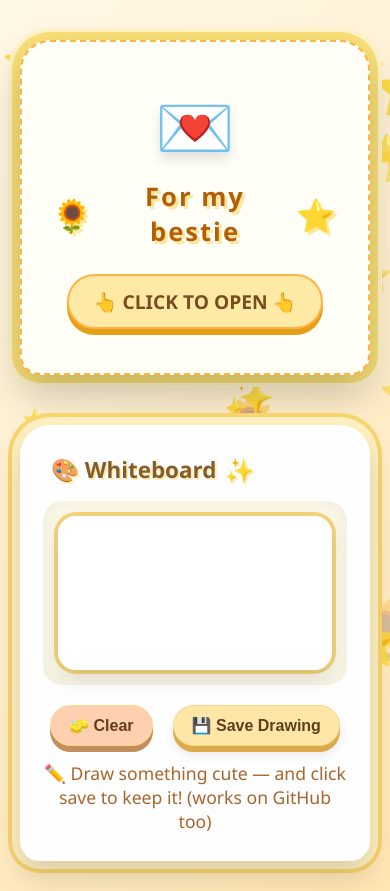
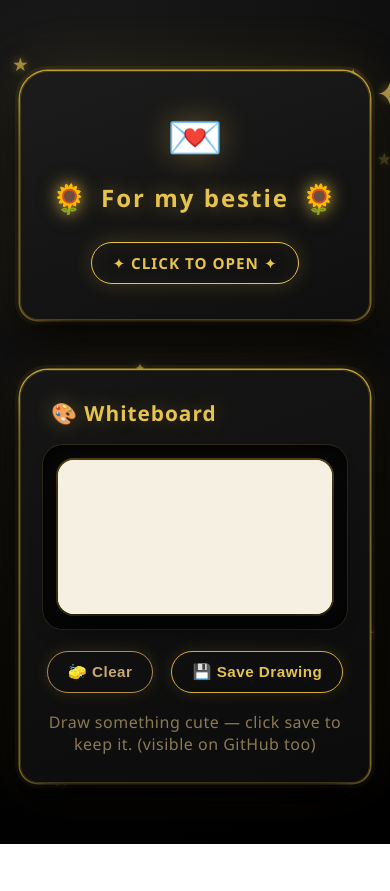
Before and after one commit to xxarvi/sorry, a plain HTML site: page index.html in a window 390 px wide. After the commit the page ends 844 px from the top, so only its background shows below. Drawn offline with Linux system fonts and the light colour scheme.

Commit message:
Update index.html

```diff
--- a/index.html
+++ b/index.html
@@ -13,7 +13,7 @@
 
         body {
             min-height: 100vh;
-            background: linear-gradient(145deg, #fff7e6 0%, #ffe6b3 100%);
+            background: radial-gradient(circle at 20% 10%, #1a1a1a 0%, #0a0a0a 55%, #000000 100%);
             font-family: 'Segoe UI', 'Comic Sans MS', 'Chalkboard SE', cursive, sans-serif;
             display: flex;
             flex-direction: column;
@@ -22,6 +22,7 @@
             padding: 20px;
             position: relative;
             overflow-x: hidden;
+            color: #f0e6c5;
         }
 
         /* SUNFLOWERS & STARS BACKGROUND */
@@ -37,28 +38,30 @@
 
         .sunflower {
             position: absolute;
-            font-size: 3rem;
-            opacity: 0.35;
-            transform: rotate(10deg);
-            animation: float 8s infinite ease-in-out;
+            font-size: 2.8rem;
+            opacity: 0.22;
+            filter: grayscale(0.25) brightness(1.3);
+            animation: float 9s infinite ease-in-out;
         }
 
         .star {
             position: absolute;
-            font-size: 2rem;
-            opacity: 0.5;
-            animation: twinkle 3s infinite alternate;
+            font-size: 1.5rem;
+            opacity: 0.45;
+            color: #ffd966;
+            text-shadow: 0 0 8px rgba(255, 217, 102, 0.6);
+            animation: twinkle 3.5s infinite alternate;
         }
 
         @keyframes float {
-            0% { transform: translateY(0) rotate(5deg); }
-            50% { transform: translateY(-15px) rotate(15deg); }
-            100% { transform: translateY(0) rotate(5deg); }
+            0% { transform: translateY(0) rotate(4deg); }
+            50% { transform: translateY(-18px) rotate(12deg); }
+            100% { transform: translateY(0) rotate(4deg); }
         }
 
         @keyframes twinkle {
-            0% { opacity: 0.2; transform: scale(0.8); }
-            100% { opacity: 0.9; transform: scale(1.2); }
+            0% { opacity: 0.15; transform: scale(0.7); }
+            100% { opacity: 0.7; transform: scale(1.15); }
         }
 
         /* CARD / LETTER CONTAINER */
@@ -66,61 +69,76 @@
             position: relative;
             z-index: 10;
             width: 100%;
-            max-width: 700px;
+            max-width: 680px;
             margin: 20px auto;
             perspective: 1200px;
         }
 
         .letter {
-            background: #fffef7;
-            border-radius: 30px 30px 20px 20px;
-            box-shadow: 0 20px 40px rgba(0, 0, 0, 0.2), 0 0 0 8px #f9e076, 0 0 0 12px #fff3c9;
-            padding: 35px 30px;
+            background: linear-gradient(160deg, #1c1c1c 0%, #0f0f0f 100%);
+            border-radius: 28px 28px 18px 18px;
+            box-shadow:
+                0 25px 50px rgba(0, 0, 0, 0.9),
+                0 0 0 1.5px #d4af37,
+                0 0 0 5px rgba(212, 175, 55, 0.1),
+                0 0 60px rgba(212, 175, 55, 0.15);
+            padding: 38px 28px;
             text-align: center;
             transition: all 0.3s;
-            border: 2px dashed #ffb347;
+            border: 1px solid rgba(212, 175, 55, 0.25);
             cursor: pointer;
         }
 
+        .letter:hover {
+            box-shadow:
+                0 25px 55px rgba(0, 0, 0, 1),
+                0 0 0 1.5px #e6c34d,
+                0 0 0 5px rgba(230, 195, 77, 0.15),
+                0 0 80px rgba(230, 195, 77, 0.2);
+        }
+
         .letter h1 {
-            font-size: 2.4rem;
-            color: #b45f06;
-            text-shadow: 3px 3px 0 #ffe69b;
+            font-size: 2.2rem;
+            color: #e6c34d;
+            text-shadow: 0 0 20px rgba(230, 195, 77, 0.4);
             letter-spacing: 2px;
             margin-bottom: 10px;
             display: flex;
             align-items: center;
             justify-content: center;
-            gap: 10px;
+            gap: 12px;
+            font-weight: 600;
         }
 
         .letter h1 span {
-            font-size: 2rem;
+            font-size: 1.8rem;
+            filter: drop-shadow(0 0 6px rgba(230, 195, 77, 0.5));
         }
 
         .envelope-icon {
-            font-size: 4rem;
-            margin: 5px 0 10px;
-            filter: drop-shadow(0 8px 6px rgba(0,0,0,0.1));
+            font-size: 3.5rem;
+            margin: 5px 0 12px;
+            filter: drop-shadow(0 0 15px rgba(230, 195, 77, 0.35));
         }
 
         .click-hint {
-            background: #ffeaa5;
+            background: transparent;
             display: inline-block;
-            padding: 12px 24px;
+            padding: 12px 28px;
             border-radius: 60px;
-            font-size: 1.2rem;
-            font-weight: bold;
-            color: #7a4b1d;
-            border: 2px solid #ffb347;
-            box-shadow: 0 6px 0 #e6a017;
-            transition: 0.1s;
+            font-size: 1.1rem;
+            font-weight: 600;
+            color: #e6c34d;
+            border: 1.5px solid #e6c34d;
+            box-shadow: 0 0 20px rgba(230, 195, 77, 0.2), inset 0 0 20px rgba(230, 195, 77, 0.05);
+            transition: 0.25s;
             margin: 15px 0 5px;
+            letter-spacing: 1px;
         }
 
-        .click-hint:active {
-            transform: translateY(3px);
-            box-shadow: 0 3px 0 #e6a017;
+        .click-hint:hover {
+            background: rgba(230, 195, 77, 0.1);
+            box-shadow: 0 0 30px rgba(230, 195, 77, 0.35);
         }
 
         /* hidden message inside letter — revealed on click */
@@ -128,45 +146,52 @@
             max-height: 0;
             overflow: hidden;
             opacity: 0;
-            transition: max-height 0.7s ease, opacity 0.6s ease, margin 0.3s;
-            background: #fff7e0;
-            border-radius: 25px;
+            transition: max-height 0.8s ease, opacity 0.7s ease, padding 0.4s, margin 0.4s;
+            background: linear-gradient(150deg, #161616, #0d0d0d);
+            border-radius: 22px;
             padding: 0 15px;
             margin-top: 0;
-            border: 2px dashed transparent;
+            border: 1px solid transparent;
         }
 
         .letter.open .sorry-message {
-            max-height: 300px;
+            max-height: 400px;
             opacity: 1;
-            padding: 20px 18px;
-            margin-top: 20px;
-            border-color: #ffb86b;
+            padding: 24px 20px;
+            margin-top: 22px;
+            border-color: rgba(230, 195, 77, 0.3);
+            box-shadow: inset 0 0 30px rgba(230, 195, 77, 0.05);
         }
 
         .sorry-message p {
-            font-size: 1.5rem;
-            line-height: 1.6;
-            color: #6b3f1f;
-            font-weight: 600;
+            font-size: 1.4rem;
+            line-height: 1.7;
+            color: #d9cfb0;
+            font-weight: 400;
             word-break: break-word;
         }
 
         .sorry-message .big-sorry {
-            font-size: 2.2rem;
+            font-size: 2rem;
             display: block;
-            margin-bottom: 8px;
-            color: #c4450c;
+            margin-bottom: 10px;
+            color: #e6c34d;
+            text-shadow: 0 0 20px rgba(230, 195, 77, 0.4);
+            font-weight: 700;
+            letter-spacing: 1px;
         }
 
         .sorry-message .compliment {
-            font-size: 1.8rem;
-            background: #ffd966;
+            font-size: 1.5rem;
+            background: linear-gradient(135deg, #e6c34d, #c9a227);
             display: inline-block;
-            padding: 6px 20px;
+            padding: 8px 28px;
             border-radius: 50px;
-            margin-top: 15px;
-            box-shadow: 0 4px 0 #bb8f2b;
+            margin-top: 18px;
+            color: #0a0a0a;
+            font-weight: 700;
+            box-shadow: 0 0 25px rgba(230, 195, 77, 0.4);
+            letter-spacing: 1px;
         }
 
         /* WHITEBOARD */
@@ -174,13 +199,17 @@
             position: relative;
             z-index: 20;
             width: 100%;
-            max-width: 900px;
+            max-width: 880px;
             margin: 30px auto 10px;
-            background: #fefefe;
-            border-radius: 30px 30px 20px 20px;
-            box-shadow: 0 15px 30px rgba(0, 0, 0, 0.15), 0 0 0 8px #fff1c1, 0 0 0 12px #f9d56e;
-            padding: 25px 20px 20px;
-            border: 3px solid #ffffff;
+            background: linear-gradient(160deg, #161616 0%, #0b0b0b 100%);
+            border-radius: 28px 28px 18px 18px;
+            box-shadow:
+                0 25px 45px rgba(0, 0, 0, 0.9),
+                0 0 0 1.5px #d4af37,
+                0 0 0 5px rgba(212, 175, 55, 0.08),
+                0 0 60px rgba(212, 175, 55, 0.1);
+            padding: 28px 22px 22px;
+            border: 1px solid rgba(212, 175, 55, 0.2);
         }
 
         .whiteboard-header {
@@ -189,33 +218,35 @@
             align-items: center;
             flex-wrap: wrap;
             gap: 12px;
-            margin-bottom: 15px;
+            margin-bottom: 18px;
             padding: 0 8px;
         }
 
         .whiteboard-header h2 {
-            font-size: 1.9rem;
-            color: #845d2c;
-            text-shadow: 2px 2px 0 #ffecb3;
+            font-size: 1.8rem;
+            color: #e6c34d;
+            text-shadow: 0 0 20px rgba(230, 195, 77, 0.3);
             display: flex;
             align-items: center;
-            gap: 8px;
+            gap: 10px;
+            font-weight: 600;
+            letter-spacing: 1px;
         }
 
         .canvas-container {
             position: relative;
             display: flex;
             justify-content: center;
-            background: #fcf8e8;
+            background: #0a0a0a;
             border-radius: 20px;
             padding: 15px;
-            box-shadow: inset 0 0 20px rgba(0, 0, 0, 0.05);
+            box-shadow: inset 0 0 30px rgba(0, 0, 0, 0.9), 0 0 0 1px rgba(212, 175, 55, 0.15);
         }
 
         canvas {
-            background: #ffffff;
-            border-radius: 18px;
-            box-shadow: 0 10px 20px rgba(0, 0, 0, 0.1), 0 0 0 4px #f3d47c;
+            background: #f5f0e1;
+            border-radius: 16px;
+            box-shadow: 0 10px 25px rgba(0, 0, 0, 0.8), 0 0 0 2px rgba(212, 175, 55, 0.4);
             cursor: crosshair;
             width: 100%;
             height: auto;
@@ -228,69 +259,83 @@
         .board-controls {
             display: flex;
             justify-content: center;
-            gap: 20px;
-            margin-top: 20px;
+            gap: 18px;
+            margin-top: 22px;
             flex-wrap: wrap;
         }
 
         .board-controls button {
-            background: #ffe6a7;
-            border: none;
-            padding: 14px 30px;
+            background: transparent;
+            border: 1.5px solid #d4af37;
+            padding: 13px 30px;
             border-radius: 50px;
-            font-size: 1.2rem;
-            font-weight: bold;
-            color: #5e3e1e;
+            font-size: 1.05rem;
+            font-weight: 600;
+            color: #e6c34d;
             cursor: pointer;
-            box-shadow: 0 6px 0 #dbaa4b, 0 8px 12px rgba(0, 0, 0, 0.1);
-            transition: 0.1s;
+            transition: 0.2s;
             display: flex;
             align-items: center;
             gap: 8px;
-            border: 1px solid #f7d98c;
+            letter-spacing: 0.5px;
+            box-shadow: 0 0 15px rgba(212, 175, 55, 0.15);
+        }
+
+        .board-controls button:hover {
+            background: rgba(230, 195, 77, 0.1);
+            box-shadow: 0 0 30px rgba(230, 195, 77, 0.35);
         }
 
         .board-controls button:active {
-            transform: translateY(4px);
-            box-shadow: 0 2px 0 #dbaa4b, 0 8px 12px rgba(0, 0, 0, 0.1);
+            transform: scale(0.97);
         }
 
         .board-controls button.clear-btn {
-            background: #ffd0b0;
-            box-shadow: 0 6px 0 #c28f5c;
+            border-color: #b08d57;
+            color: #c9a86b;
+        }
+
+        .board-controls button.clear-btn:hover {
+            background: rgba(176, 141, 87, 0.1);
+            box-shadow: 0 0 25px rgba(176, 141, 87, 0.3);
         }
 
         .save-status {
-            font-size: 0.95rem;
-            color: #a15818;
-            margin-left: 10px;
-            font-weight: 600;
+            font-size: 0.9rem;
+            color: #e6c34d;
+            font-weight: 500;
+            letter-spacing: 0.5px;
+            opacity: 0.8;
         }
 
         .footer-note {
             text-align: center;
-            margin: 15px 0 5px;
-            color: #a9642c;
-            font-size: 1.1rem;
-            font-weight: 500;
+            margin: 18px 0 5px;
+            color: #8a7a52;
+            font-size: 1rem;
+            font-weight: 400;
             z-index: 15;
             position: relative;
+            letter-spacing: 0.5px;
         }
 
         /* Responsive */
         @media (max-width: 600px) {
-            .letter h1 { font-size: 1.6rem; }
-            .sorry-message p { font-size: 1.2rem; }
-            .sorry-message .big-sorry { font-size: 1.7rem; }
-            .sorry-message .compliment { font-size: 1.3rem; }
-            .whiteboard-header h2 { font-size: 1.4rem; }
-            .board-controls button { padding: 10px 18px; font-size: 1rem; }
+            .letter h1 { font-size: 1.5rem; }
+            .letter { padding: 28px 18px; }
+            .sorry-message p { font-size: 1.1rem; }
+            .sorry-message .big-sorry { font-size: 1.5rem; }
+            .sorry-message .compliment { font-size: 1.15rem; padding: 6px 20px; }
+            .whiteboard-header h2 { font-size: 1.3rem; }
+            .board-controls button { padding: 11px 20px; font-size: 0.95rem; }
+            .click-hint { font-size: 0.95rem; padding: 10px 20px; }
+            .envelope-icon { font-size: 2.8rem; }
         }
     </style>
 </head>
 <body>
 
-    <!-- background sunflowers & stars (cute stuff) -->
+    <!-- background sunflowers & stars (simple, subtle) -->
     <div class="bg-fun" id="bgFun"></div>
 
     <!-- LETTER / SORRY CARD -->
@@ -298,21 +343,21 @@
         <div class="letter" id="letterCard">
             <div class="envelope-icon">💌</div>
             <h1>
-                <span>🌻</span> For my bestie <span>⭐</span>
+                <span>🌻</span> For my bestie <span>🌻</span>
             </h1>
             <div class="click-hint" id="clickHint">
-                👆 CLICK TO OPEN 👆
+                ✦ CLICK TO OPEN ✦
             </div>
             <!-- sorry message appears on click -->
             <div class="sorry-message" id="sorryMessage">
                 <p>
-                    <span class="big-sorry">I'M SORRY! 🥺</span>
-                    I'm really sorry if I hurt you or made you feel bad. You mean the world to me!
+                    <span class="big-sorry">I'M SORRY</span>
+                    I'm really sorry if I hurt you or made you feel bad. You mean the world to me.
                     <br><br>
-                    And also… you look SO GOOD today! 😎✨ Like seriously, how are you this amazing?
+                    And also… you look SO GOOD today. Like seriously, how are you this amazing?
                 </p>
                 <div class="compliment">
-                    ⭐ YOU'RE STUNNING ⭐
+                    ✦ YOU'RE STUNNING ✦
                 </div>
             </div>
         </div>
@@ -322,7 +367,7 @@
     <div class="whiteboard-section">
         <div class="whiteboard-header">
             <h2>
-                🎨 Whiteboard <span style="font-size:1.5rem;">✨</span>
+                🎨 Whiteboard
             </h2>
             <div class="save-status" id="saveStatus"></div>
         </div>
@@ -334,28 +379,28 @@
             <button id="saveBtn">💾 Save Drawing</button>
         </div>
         <p class="footer-note">
-            ✏️ Draw something cute — and click save to keep it! (works on GitHub too)
+            Draw something cute — click save to keep it. (visible on GitHub too)
         </p>
     </div>
 
     <script>
         (function() {
-            // ----- BACKGROUND SUNFLOWERS & STARS (cute stuff) -----
+            // ----- BACKGROUND SUNFLOWERS & STARS (simple, subtle) -----
             const bgContainer = document.getElementById('bgFun');
-            const sunflowerCount = 18;
-            const starCount = 25;
+            const sunflowerCount = 10;
+            const starCount = 18;
 
             // random positions for sunflowers
             for (let i = 0; i < sunflowerCount; i++) {
                 const sunflower = document.createElement('div');
                 sunflower.className = 'sunflower';
                 sunflower.textContent = '🌻';
-                sunflower.style.left = Math.random() * 95 + '%';
-                sunflower.style.top = Math.random() * 95 + '%';
-                sunflower.style.fontSize = (Math.random() * 2.5 + 2) + 'rem';
-                sunflower.style.animationDelay = Math.random() * 6 + 's';
-                sunflower.style.animationDuration = (Math.random() * 6 + 6) + 's';
-                sunflower.style.opacity = Math.random() * 0.3 + 0.2;
+                sunflower.style.left = Math.random() * 92 + 2 + '%';
+                sunflower.style.top = Math.random() * 92 + 2 + '%';
+                sunflower.style.fontSize = (Math.random() * 2 + 1.8) + 'rem';
+                sunflower.style.animationDelay = Math.random() * 7 + 's';
+                sunflower.style.animationDuration = (Math.random() * 7 + 7) + 's';
+                sunflower.style.opacity = Math.random() * 0.2 + 0.12;
                 bgContainer.appendChild(sunflower);
             }
 
@@ -363,27 +408,28 @@
             for (let i = 0; i < starCount; i++) {
                 const star = document.createElement('div');
                 star.className = 'star';
-                star.textContent = '⭐';
-                star.style.left = Math.random() * 98 + '%';
-                star.style.top = Math.random() * 98 + '%';
-                star.style.fontSize = (Math.random() * 1.8 + 1) + 'rem';
+                star.textContent = '✦';
+                star.style.left = Math.random() * 96 + 2 + '%';
+                star.style.top = Math.random() * 96 + 2 + '%';
+                star.style.fontSize = (Math.random() * 1.2 + 0.6) + 'rem';
                 star.style.animationDelay = Math.random() * 4 + 's';
-                star.style.animationDuration = (Math.random() * 3 + 2) + 's';
-                star.style.opacity = Math.random() * 0.5 + 0.2;
+                star.style.animationDuration = (Math.random() * 3 + 2.5) + 's';
+                star.style.opacity = Math.random() * 0.4 + 0.15;
                 bgContainer.appendChild(star);
             }
 
-            // extra tiny stars ✨
-            for (let i = 0; i < 15; i++) {
+            // a few small gold stars for warmth
+            for (let i = 0; i < 8; i++) {
                 const sparkle = document.createElement('div');
                 sparkle.className = 'star';
-                sparkle.textContent = '✨';
-                sparkle.style.left = Math.random() * 98 + '%';
-                sparkle.style.top = Math.random() * 98 + '%';
-                sparkle.style.fontSize = (Math.random() * 1.5 + 1) + 'rem';
+                sparkle.textContent = '★';
+                sparkle.style.left = Math.random() * 96 + 2 + '%';
+                sparkle.style.top = Math.random() * 96 + 2 + '%';
+                sparkle.style.fontSize = (Math.random() * 0.9 + 0.5) + 'rem';
                 sparkle.style.animationDelay = Math.random() * 5 + 's';
-                sparkle.style.animationDuration = (Math.random() * 2 + 1.5) + 's';
-                sparkle.style.opacity = Math.random() * 0.6 + 0.2;
+                sparkle.style.animationDuration = (Math.random() * 2.5 + 2) + 's';
+                sparkle.style.opacity = Math.random() * 0.5 + 0.2;
+                sparkle.style.color = '#e6c34d';
                 bgContainer.appendChild(sparkle);
             }
 
@@ -392,42 +438,29 @@
             const clickHint = document.getElementById('clickHint');
             let isOpen = false;
 
-            letterCard.addEventListener('click', function(e) {
-                // avoid toggling if clicking inside the open message? actually fine, we want the whole card clickable
+            letterCard.addEventListener('click', function() {
                 if (!isOpen) {
                     letterCard.classList.add('open');
-                    clickHint.textContent = '💖 you are the best 💖';
-                    clickHint.style.background = '#ffdbb5';
+                    clickHint.textContent = '✦ you are the best ✦';
+                    clickHint.style.background = 'rgba(230, 195, 77, 0.08)';
                     isOpen = true;
-                } else {
-                    // optional: keep it open, but we can let it close if you click again?
-                    // but the brief says "opens upon clicking" so once open stays open.
-                    // I'll make it so it doesn't close to avoid confusion.
-                    // but to be playful, we could keep it open. Just do nothing.
                 }
             });
 
-            // ----- WHITEBOARD DRAWING WITH SAVE (persist via localStorage, visible on GitHub) -----
+            // ----- WHITEBOARD DRAWING WITH SAVE (persist via localStorage) -----
             const canvas = document.getElementById('drawingCanvas');
             const ctx = canvas.getContext('2d');
             const clearBtn = document.getElementById('clearBtn');
             const saveBtn = document.getElementById('saveBtn');
             const saveStatus = document.getElementById('saveStatus');
 
-            // Set canvas dimensions properly (crisp)
-            function resizeCanvas() {
-                // we use fixed 800x450 for simplicity, but scale via CSS already
-                // keep internal size 800x450
-            }
-            resizeCanvas();
-
             // initialize white background
-            ctx.fillStyle = '#ffffff';
+            ctx.fillStyle = '#f5f0e1';
             ctx.fillRect(0, 0, canvas.width, canvas.height);
             ctx.lineCap = 'round';
             ctx.lineJoin = 'round';
             ctx.lineWidth = 6;
-            ctx.strokeStyle = '#3d2b1a'; // dark brown
+            ctx.strokeStyle = '#1a1a1a'; // dark ink
 
             // load saved drawing from localStorage (if any)
             function loadDrawingFromStorage() {
@@ -438,7 +471,7 @@
                         ctx.drawImage(img, 0, 0, canvas.width, canvas.height);
                     };
                     img.src = saved;
-                    saveStatus.textContent = '✨ drawing loaded from GitHub ✨';
+                    saveStatus.textContent = '✦ drawing loaded ✦';
                     setTimeout(() => { saveStatus.textContent = ''; }, 3000);
                 }
             }
@@ -450,13 +483,12 @@
 
             function getCanvasCoords(e) {
                 const rect = canvas.getBoundingClientRect();
-                const scaleX = canvas.width / rect.width;   // canvas physical size / CSS size
+                const scaleX = canvas.width / rect.width;
                 const scaleY = canvas.height / rect.height;
 
                 let clientX, clientY;
 
                 if (e.touches) {
-                    // touch event
                     clientX = e.touches[0].clientX;
                     clientY = e.touches[0].clientY;
                 } else {
@@ -467,7 +499,6 @@
                 const canvasX = (clientX - rect.left) * scaleX;
                 const canvasY = (clientY - rect.top) * scaleY;
 
-                // clamp to canvas boundaries
                 return {
                     x: Math.min(Math.max(canvasX, 0), canvas.width),
                     y: Math.min(Math.max(canvasY, 0), canvas.height)
@@ -508,7 +539,7 @@
             function stopDrawing(e) {
                 e.preventDefault();
                 drawing = false;
-                ctx.beginPath(); // reset path
+                ctx.beginPath();
             }
 
             // Mouse events
@@ -525,17 +556,15 @@
 
             // clear canvas
             clearBtn.addEventListener('click', function() {
-                ctx.fillStyle = '#ffffff';
+                ctx.fillStyle = '#f5f0e1';
                 ctx.fillRect(0, 0, canvas.width, canvas.height);
-                ctx.strokeStyle = '#3d2b1a'; // reset color
+                ctx.strokeStyle = '#1a1a1a';
                 ctx.lineWidth = 6;
-                saveStatus.textContent = '🧽 canvas cleared';
+                saveStatus.textContent = '🧽 cleared';
                 setTimeout(() => { saveStatus.textContent = ''; }, 2000);
-                // also clear from localStorage? Not automatically, user can save again.
-                // but they might want to remove old saved. We'll keep it, they can clear and save new.
             });
 
-            // save drawing to localStorage (so it appears on GitHub after refresh)
+            // save drawing to localStorage
             saveBtn.addEventListener('click', function() {
                 const dataURL = canvas.toDataURL('image/png');
                 localStorage.setItem('bestieWhiteboardDrawing', dataURL);
@@ -543,13 +572,6 @@
                 setTimeout(() => { saveStatus.textContent = ''; }, 3000);
             });
 
-            // ensure drawing remains on canvas after any accidental reload
-            window.addEventListener('beforeunload', function() {
-                // we don't auto-save, only manual save.
-            });
-
-            // Fix for letter open if clicked inside sorry message (it's fine)
-            // also show a cute cursor maybe
         })();
     </script>
 </body>
```
